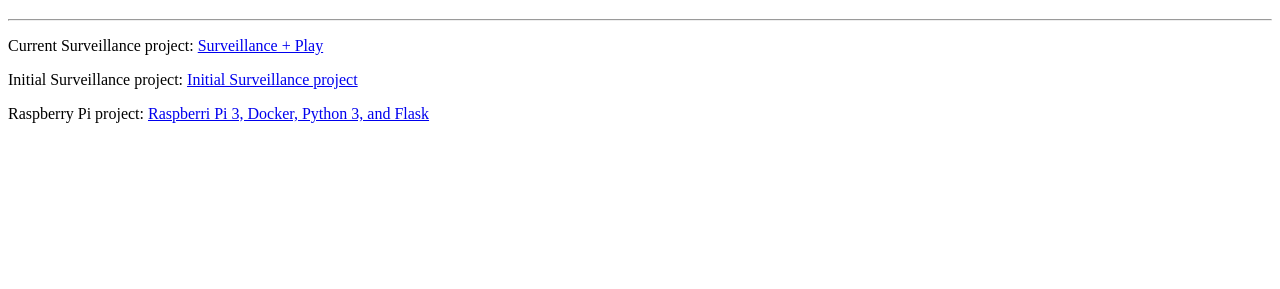
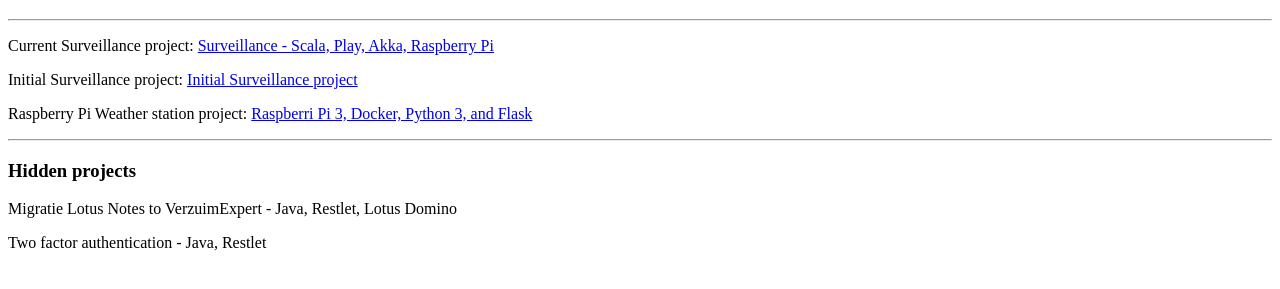
Before and after one commit to rbontekoe/rbontekoe.github.io, a plain HTML site: page index.html in a window 1280 px wide. Shown: the part 61-350 px from the top of the page. Drawn offline with Linux system fonts and the light colour scheme.

Commit message:
Update withe other projects

```diff
--- a/index.html
+++ b/index.html
@@ -3,8 +3,12 @@
 <body>
 <h1>Portfolio Rob Bontekoe</h1>
 <hr />
-<p>Current Surveillance project: <a href="https://github.com/rbontekoe/web-project">Surveillance + Play</a></p>
+<p>Current Surveillance project: <a href="https://github.com/rbontekoe/web-project">Surveillance - Scala, Play, Akka, Raspberry Pi</a></p>
 <p>Initial Surveillance project: <a href="https://github.com/rbontekoe/surveillance">Initial Surveillance project</a></p>
-<p>Raspberry Pi project: <a href="https://github.com/rbontekoe/raspi">Raspberri Pi 3, Docker, Python 3, and Flask</a></p>
+<p>Raspberry Pi Weather station project: <a href="https://github.com/rbontekoe/raspi">Raspberri Pi 3, Docker, Python 3, and Flask</a></p>
+<hr />
+<h3>Hidden projects</h3>
+<p>Migratie Lotus Notes to VerzuimExpert - Java, Restlet, Lotus Domino</p>
+<p>Two factor authentication - Java, Restlet</p>
 </body>
 </html>
```
